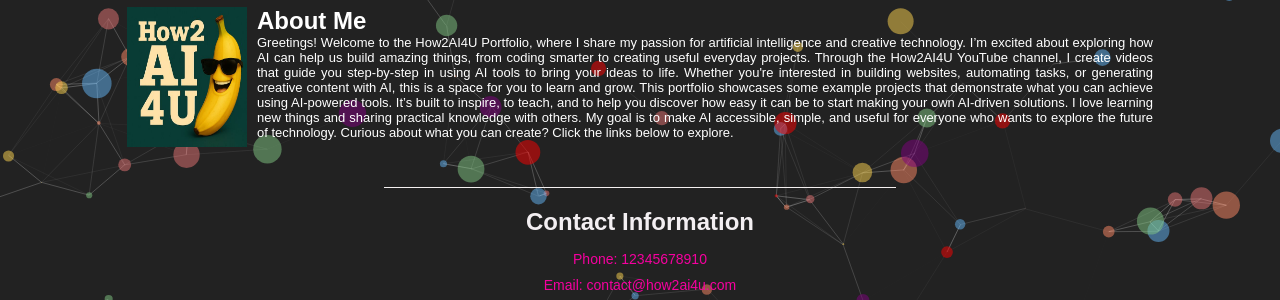
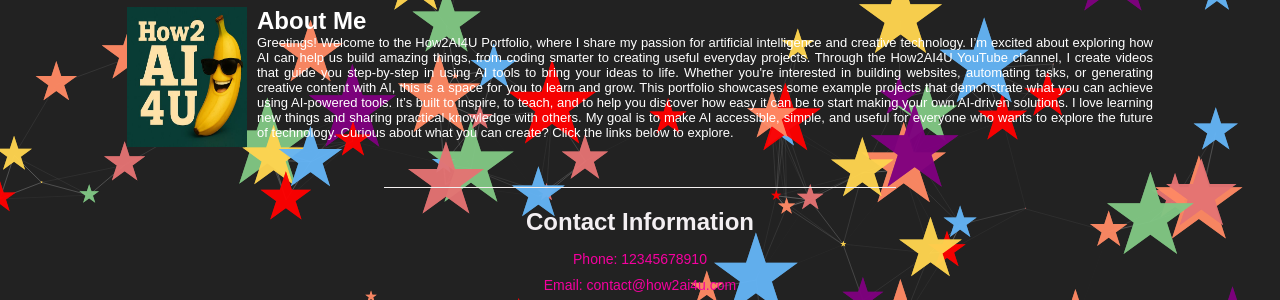
Before and after one commit to How2AI4U-code/3D-portfolio, a plain HTML site: page index.html in a window 1280 px wide. Shown: the part 256-556 px from the top of the page. Drawn offline with nearby package versions, Linux system fonts and the light colour scheme; animation ran at ten frames a second.

Commit message:
update images display on project page, particles in the homepage, include 3 files displayimagecss,main, and projecthtml

```diff
--- a/displayimage.css
+++ b/displayimage.css
@@ -17,8 +17,8 @@
     }
 
     .project-card img {
-        width: 100%; /*  */
-        height: 220px; /* set fsplay as is original height*/
+        width: 80%; /*  */
+        height: 300px; /* set fsplay as is original height*/
         object-fit: cover; /* Ensures the image covers the width and height without distortion */
         object-position: center; /* Centers the image within the given dimensions */
     }
--- a/main.js
+++ b/main.js
@@ -7,27 +7,27 @@ let particlesPaused = false;
 particlesJS('particles-js', {
     particles: {
       number: {
-        value: 100,
+        value: 70,
         density: {
           enable: true,
-          value_area: 800
+          value_area: 500
         }
       },
       color: {
         value: ['#E57373', '#81C784', '#64B5F6', '#FFD54F', '#FF8A65','#FF0000', '#800080']  // Array of colors for random selection
       },
       shape: {
-        type: "circle",
+        type: "star",
       },
       opacity: {
-        value: 0.5,
+        value: 0.8,
         random: false,
         anim: {
           enable: false
         }
       },
       size: {
-        value: 15,
+        value: 30,
         random: true,
         anim: {
           enable: false,
```
Also changed, not shown: myproject.html (+1 -1 lines).
